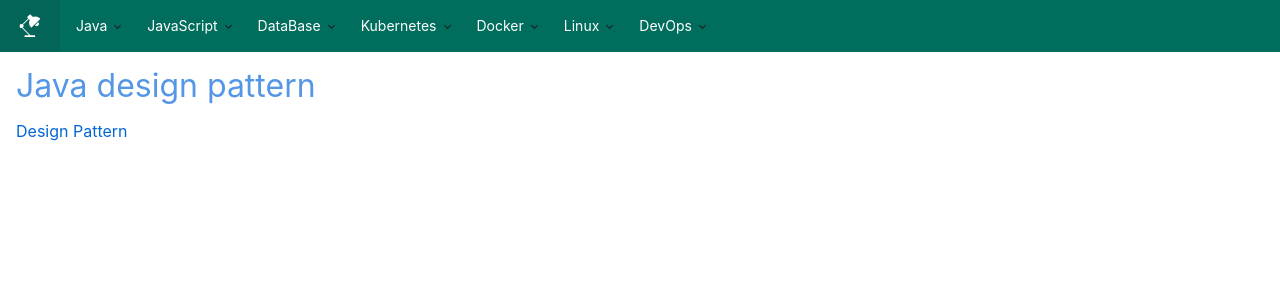
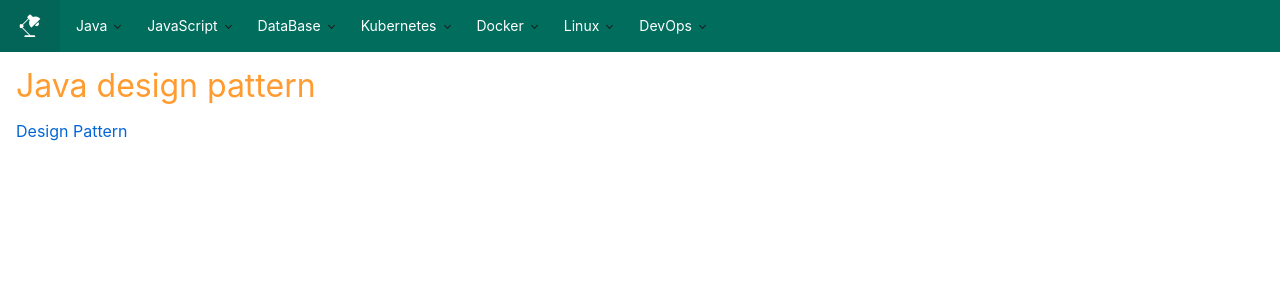
Before and after one commit to Evliess/evliess.github.io, a Jekyll site: the page built from _posts/2018-02-22-designpattern-java.md, in a window 1280 px wide. Shown: the top 300 px of the page. Built offline with Jekyll 4.4.1, drawn with Linux system fonts in a browser that asks for light colours; some web fonts are replaced.

Commit message:
update css style

```diff
--- a/public/css/usr.css
+++ b/public/css/usr.css
@@ -5,7 +5,7 @@ html {
 h1 {
     font-size: 2rem;
     font-weight: 400;
-    color: #5596e6;
+    color: #ff9b2f;
 }
 h2 {
     font-size: 1.75rem;
```
